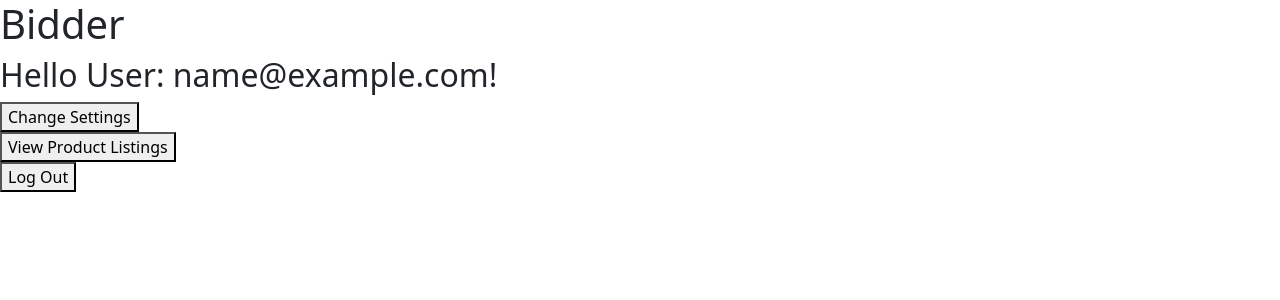
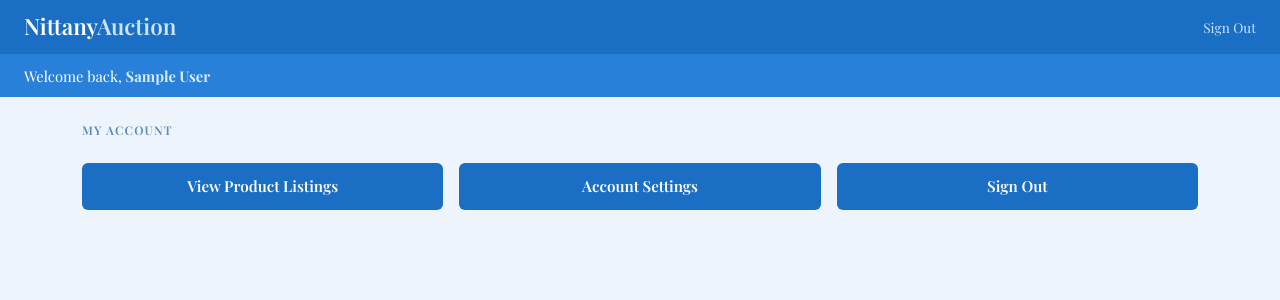
Before and after one commit to varshag425/CMSPSC-431W, a Flask app: template templates/bidder.html in a window 1280 px wide. Shown: the top 300 px of the page. Run offline with Flask 3, Linux system fonts and the light colour scheme; the template is opened without the code that fills it: most values are stand-ins (such as "Sample title", 1, 10 or a date in 2020); parts of the project's set-up code (start-up, migrations or seed data) failed here and were passed over.

Commit message:
Update bidder.html

```diff
--- a/templates/bidder.html
+++ b/templates/bidder.html
@@ -3,24 +3,90 @@
 <head>
     <meta charset="UTF-8">
     <meta name="viewport" content="width=device-width, initial-scale=1">
-    <link href="https://cdn.jsdelivr.net/npm/bootstrap@5.3.8/dist/css/bootstrap.min.css" rel="stylesheet" integrity="sha384-sRIl4kxILFvY47J16cr9ZwB07vP4J8+LH7qKQnuqkuIAvNWLzeN8tE5YBujZqJLB" crossorigin="anonymous">
+    <title>My Account — NittanyAuction</title>
+    <link href="https://fonts.googleapis.com/css2?family=Playfair+Display:wght@400;500;600;700&display=swap" rel="stylesheet">
+    <link href="https://cdn.jsdelivr.net/npm/bootstrap@5.3.8/dist/css/bootstrap.min.css" rel="stylesheet">
+    <style>
+        body { background: #eef4fb; font-family: 'Playfair Display', sans-serif; }
 
-    <title>Bidder</title>
+        .top-nav {
+            background: #1a6fc4;
+            padding: .65rem 1.5rem;
+            display: flex;
+            align-items: center;
+            justify-content: space-between;
+        }
+        .top-nav .brand { color: #fff; font-size: 1.4rem; font-weight: 600; text-decoration: none; }
+        .top-nav .brand span { color: #cce4ff; }
+        .top-nav a.signout { color: #cce4ff; font-size: .85rem; text-decoration: none; }
+        .top-nav a.signout:hover { color: #fff; }
+
+        .welcome-bar {
+            background: #2980d9;
+            color: #fff;
+            padding: .65rem 1.5rem;
+            font-size: .92rem;
+        }
+        .welcome-bar strong { color: #d6ecff; }
+
+        .section-title {
+            font-size: .75rem;
+            letter-spacing: .1em;
+            text-transform: uppercase;
+            color: #5a8ab5;
+            margin-bottom: 1.5rem;
+            font-weight: 600;
+        }
+
+        .btn-blue {
+            background: #1a6fc4;
+            border: none;
+            color: #fff;
+            font-weight: 600;
+            font-size: .95rem;
+            padding: .75rem 0;
+            border-radius: 6px;
+            text-decoration: none;
+            display: block;
+            text-align: center;
+            width: 100%;
+            transition: background .2s;
+        }
+        .btn-blue:hover { background: #155a9e; color: #fff; }
+    </style>
 </head>
 <body>
-<h1>Bidder</h1>
-<h2> Hello User: {{ email }}!</h2>
-<form action="/bidder_settings.html">
-    <button type="submit">Change Settings</button>
-</form>
-<form action="/product_listings.html">
-    <button type="submit">View Product Listings</button>
-</form>
-<form action="/">
-    <button type="submit">Log Out</button>
-</form>
-<script src="https://cdn.jsdelivr.net/npm/bootstrap@5.3.8/dist/js/bootstrap.bundle.min.js" integrity="sha384-FKyoEForCGlyvwx9Hj09JcYn3nv7wiPVlz7YYwJrWVcXK/BmnVDxM+D2scQbITxI" crossorigin="anonymous"></script>
-<script src="https://cdn.jsdelivr.net/npm/@popperjs/core@2.11.8/dist/umd/popper.min.js" integrity="sha384-I7E8VVD/ismYTF4hNIPjVp/Zjvgyol6VFvRkX/vR+Vc4jQkC+hVqc2pM8ODewa9r" crossorigin="anonymous"></script>
-<script src="https://cdn.jsdelivr.net/npm/bootstrap@5.3.8/dist/js/bootstrap.min.js" integrity="sha384-G/EV+4j2dNv+tEPo3++6LCgdCROaejBqfUeNjuKAiuXbjrxilcCdDz6ZAVfHWe1Y" crossorigin="anonymous"></script>
+
+<!-- NAV -->
+<div class="top-nav">
+    <a class="brand" href="/">Nittany<span>Auction</span></a>
+    <a href="/" class="signout">Sign Out</a>
+</div>
+
+<!-- WELCOME BAR -->
+<div class="welcome-bar">
+    Welcome back, <strong>{{ first_name }} {{ last_name }}</strong>
+</div>
+
+<!-- DASHBOARD -->
+<div class="container py-4">
+
+    <p class="section-title">My Account</p>
+
+    <div class="row g-3">
+        <div class="col-md-4">
+            <a href="/product_listings.html" class="btn-blue">View Product Listings</a>
+        </div>
+        <div class="col-md-4">
+            <a href="/bidder_settings.html" class="btn-blue">Account Settings</a>
+        </div>
+        <div class="col-md-4">
+            <a href="/" class="btn-blue">Sign Out</a>
+        </div>
+    </div>
+
+</div>
+
+<script src="https://cdn.jsdelivr.net/npm/bootstrap@5.3.8/dist/js/bootstrap.bundle.min.js"></script>
 </body>
 </html>
```
